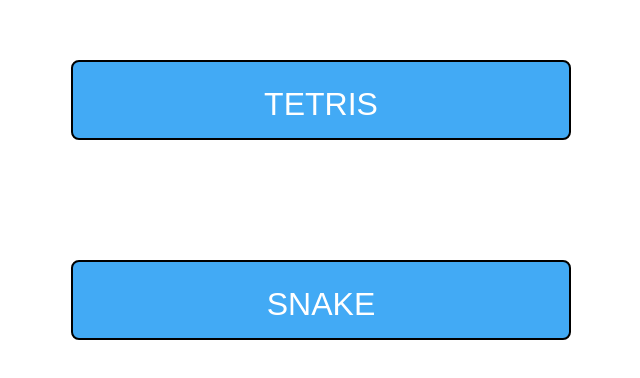
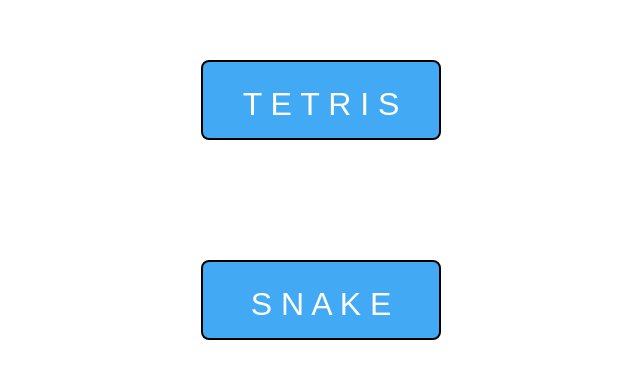
Before and after one commit to Gilyazov0/games, a React (Create React App) app: page / in a window 1280 px wide. Shown: the part 158-536 px from the top of the page, without its empty margins (319-959 px from the left). Built offline with nearby package versions, Linux system fonts and the light colour scheme.

Commit message:
menu design

```diff
--- a/src/App.css
+++ b/src/App.css
@@ -96,15 +96,15 @@
   justify-content: space-around;
   flex-direction: column;
   height: 50vh;
-  max-width: 500px;
+  max-width: 15rem;
   margin: auto;
   margin-top: 20vh;
 
 
 }
 .menu--item{
-  height: 10vh;
-  line-height: 10vh;
+  height: 5rem;
+  line-height: 5rem;
 }
 
 .exit--button{
--- a/src/App.tsx
+++ b/src/App.tsx
@@ -30,14 +30,14 @@
             id={"start-tetris"}
             onClick={handleTetrisClick}
           >
-            TETRIS
+            T E T R I S
           </button>
           <button
             className={"menu--item infoBadge"}
             id={"start-stake"}
             onClick={handleSnakeClick}
           >
-            SNAKE
+            S N A K E
           </button>
         </div>
       );
```
